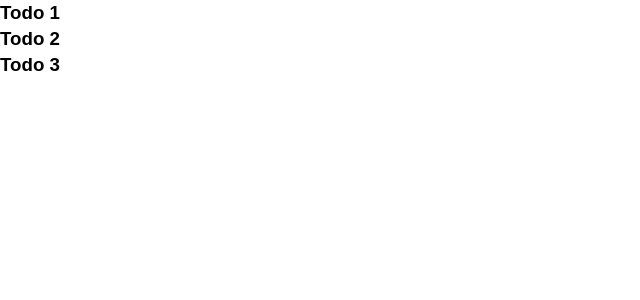
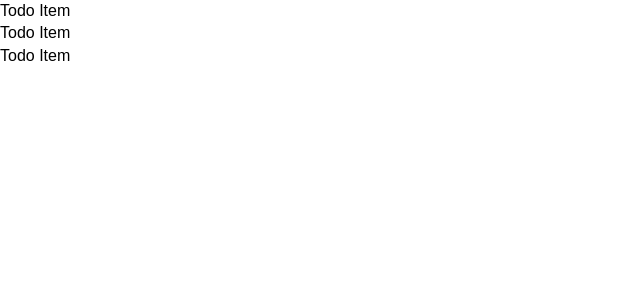
Before and after one commit to ninamatti/vue_intro_todo, a Vue app: page / in a window 1280 px wide. Shown: the top 300 px of the page, without its empty margins (0-640 px from the left). Built offline with nearby package versions, Linux system fonts and the light colour scheme.

Commit message:
Imported TodoItem component in Todos component

```diff
--- a/src/components/Todos.vue
+++ b/src/components/Todos.vue
@@ -1,13 +1,18 @@
 <template>
     <div v-for="todo in todos" v-bind:key="todo.id">
-        <h3>{{ todo.title }}</h3>
+        <TodoItem v-bind:todo="todo">{{ todo.title }}</TodoItem>
     </div>
 </template>
 
 <script>
+import TodoItem from './TodoItem.vue'
+
 export default {
     name: "Todos",
-    props: ["todos"]
+    props: ["todos"],
+    components: {
+        TodoItem
+    }
 }
 </script>
 
```
